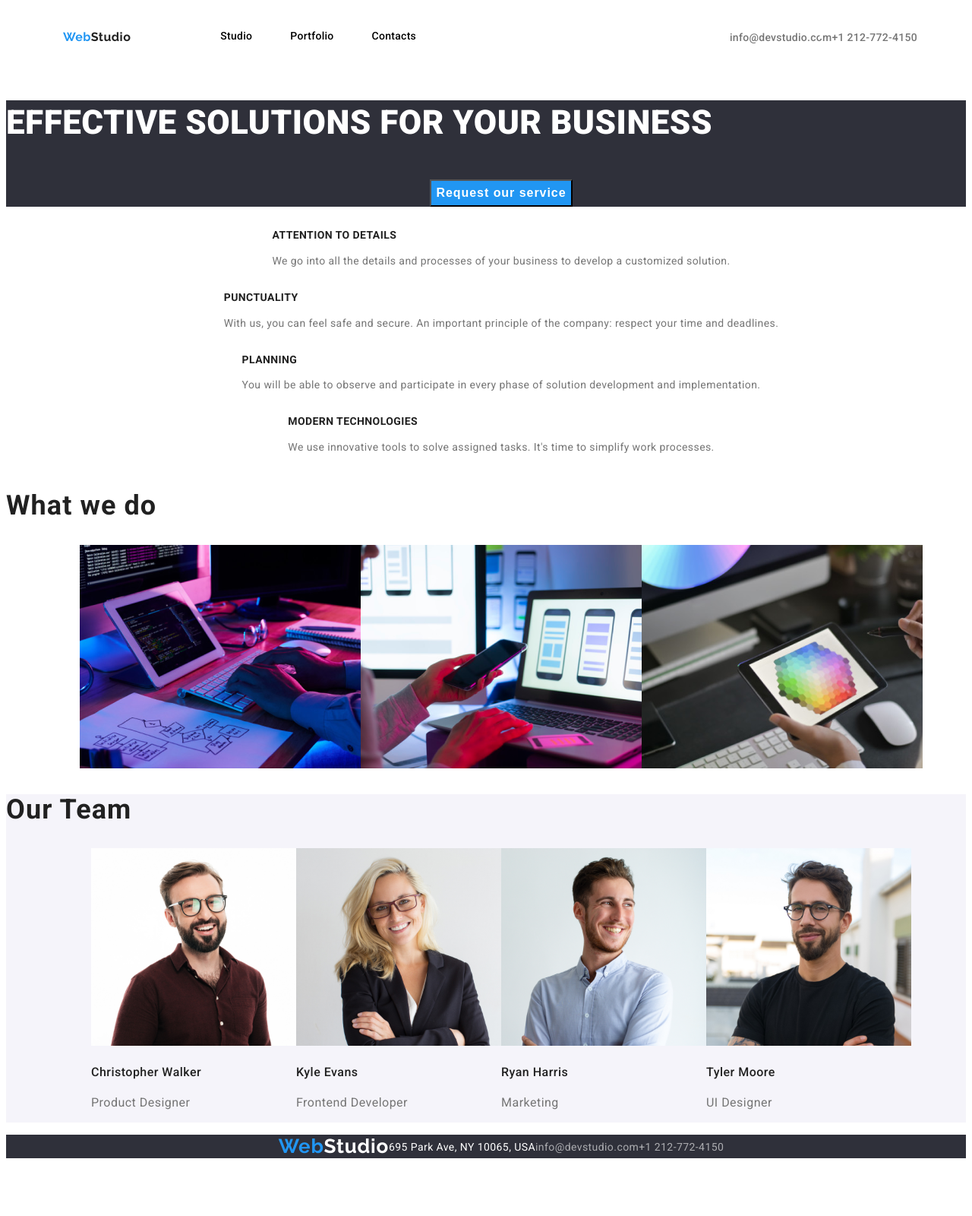
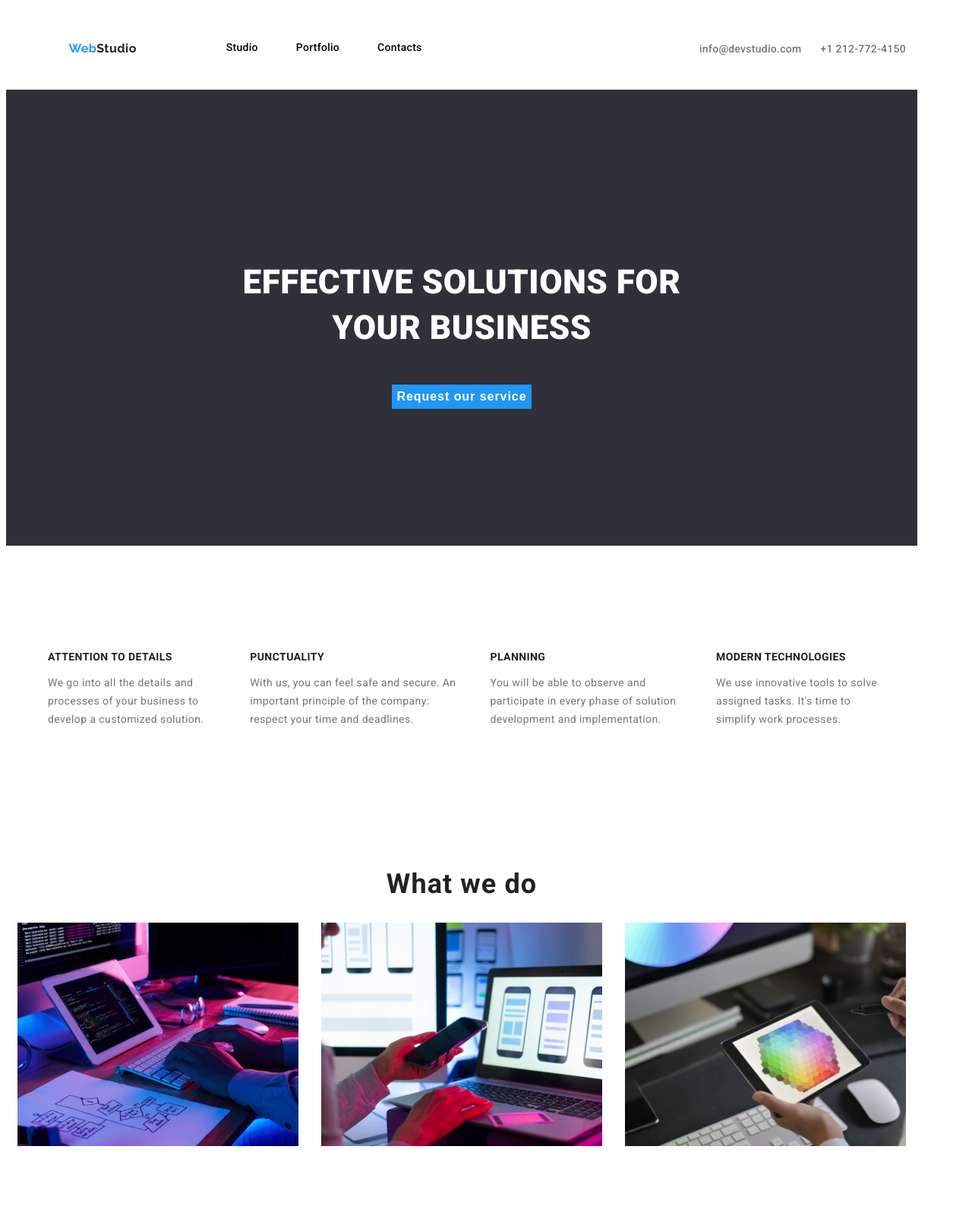
Before and after one commit to Rknrolla/goit-markup-hw-02, a plain HTML site: page index.html in a window 1280 px wide. Shown: the top 1600 px of the page at 76% size. Before the commit the page ends 1540 px from the top, so only its background shows below. Drawn offline with Linux system fonts and the light colour scheme.

Commit message:
used flex and styled html/portfolio content.

```diff
--- a/css/styles.css
+++ b/css/styles.css
@@ -17,6 +17,7 @@ body {
 
 .container {
   width: 1200px;
+  padding: 15px;
 }
 
 /* Header styiling */
@@ -36,19 +37,20 @@ body {
 
 .unstyled-list {
   list-style: none;
+}
+
+.header-nav-buttons {
+  width: 50%;
   flex-direction: row;
   justify-content: center;
   align-items: center;
   flex-wrap: wrap;
   display: flex;
 }
-.header-nav-buttons {
-  width: 50%;
-}
 
 .page-header {
   color: var(--white-color);
-  width: 1200px;
+  width: 100%;
   height: 80px;
   display: flex;
   flex-direction: row;
@@ -58,15 +60,13 @@ body {
   align-content: space-between;
 
 }
-.page-header:nth-child(5) {
-  margin-left: 300px;
-  margin-right: 25px;
-}
+
 
 .contacts-header {
   display: flex;
   justify-content: end;
   width: 50%;
+  list-style: none;
 }
 
 .link {
@@ -93,6 +93,11 @@ body {
 
 }
 
+.space-left {
+  padding-left: 200px;
+  padding-right: 25px;
+}
+
 .main-navigation-link:hover,
 .main-navigation-link:active,
 .main-navigation-link:focus {
@@ -106,15 +111,23 @@ body {
 
 /* NAV styling */
 
-.nav-content {
+.hero {
+  display: flex;
+  flex-direction: column;
+  justify-content: center;
+  align-items: center;
   background-color: var(--dark-background-color);
+  height: 600px;
 }
+
 .effective-solutions-title {
-  background-color: var(--dark-background-color);
+  text-align: center;
   color: var(--white-color);
   font-weight: 900;
   font-size: 44px;
   line-height: 1.36;
+  width: 696px;
+  height: 120px;
 }
 
 .request-service-button {
@@ -125,7 +138,23 @@ body {
   font-size: 16px;
   line-height: 1.87;
   letter-spacing: 0.06em;
+  border: 0;
 }
+
+.about-us-section {
+  padding-top: 94px;
+  padding-bottom: 94px;
+}
+
+.about-us {
+  display: flex;
+	justify-content: center;
+	align-items: center;
+}
+.about-us > li {
+  margin-right: 30px;
+}
+
 .about-us-title {
   color: #212121;
   font-weight: 700;
@@ -149,6 +178,20 @@ body {
   line-height: 1.16;
   letter-spacing: 0.03em;
   color: #212121;
+  text-align: center;
+}
+
+.what-we-do-section {
+  margin-bottom: 94px;
+}
+
+.what-we-do {
+  display: flex;
+  padding-inline-start: 0;
+}
+
+.what-we-do > li {
+  margin-right: 30px;
 }
 
 .team-section {
@@ -161,6 +204,16 @@ body {
   line-height: 1.16;
   letter-spacing: 0.03em;
   color: #212121;
+  text-align: center;
+}
+
+.team-members {
+  display: flex;
+  padding-inline-start: 0;
+}
+
+.team-members > li {
+  margin-right: 30px;
 }
 
 .names-team {
@@ -184,6 +237,18 @@ body {
 
 .footer-bg {
   background-color: var(--dark-background-color);
+  height: 251px;
+}
+
+.footer-content {
+  display: flex;
+  flex-direction: column;
+  justify-content: center;
+  height: 100%;
+}
+
+.logo-speish {
+  margin-bottom: 28px;
 }
 
 .logo-footer {
@@ -212,3 +277,32 @@ body {
   letter-spacing: 0.03em;
   color: rgba(255, 255, 255, 0.6);
 }
+
+/* !!!! PORTFOLIO !!!! */
+
+.button-list-portfolio {
+  display: flex;
+  justify-content: center;
+  gap: 8px;
+}
+
+.product-list {
+  display: flex;
+  flex-direction: row;
+  flex-wrap: wrap;
+  justify-content: center;
+  gap: 30px;
+  padding-inline-start:0;
+}
+
+.button-portfolio {
+  background-color: #F5F4FA;
+  color: #212121;
+  padding: 6px 22px;
+  border: none;
+}
+
+.button-portfolio:hover {
+  color: #f5f4fa;
+  background-color: #2196f3;
+}
--- a/index.html
+++ b/index.html
@@ -35,7 +35,7 @@
           <li>
             <a
               class="main-navigation-link link"
-              href="https://rknrolla.github.io/goit-markup-hw-01/"
+              href="portfolio.html"
               >Portfolio</a
             >
           </li>
@@ -49,7 +49,7 @@
         </ul>
         <ul class="contacts-header">
          <li>
-        <a class="contact-navigation-link link" href="mailto:info@devstudio.com"
+        <a class="contact-navigation-link space-left link" href="mailto:info@devstudio.com"
           >info@devstudio.com</a
         ></li>
         <li><a class="contact-navigation-link link" href="tel:+1 212-772-4150"
@@ -61,22 +61,21 @@
     </section>
     <!--Request button service section-->
     <nav>
-      <section class="nav-content">
+      <section>
+      <div class="container hero">
         <h1 class="effective-solutions-title">
           EFFECTIVE SOLUTIONS FOR YOUR BUSINESS
         </h1>
-        <ul class="unstyled-list">
-          <li>
             <button class="request-service-button link" type="button">
               Request our service
             </button>
-          </li>
-        </ul>
+      </div>
       </section>
     </nav>
     <!--Main content section-->
     <section class="about-us-section">
-      <ul class="unstyled-list">
+      <div class="container">
+      <ul class="unstyled-list about-us">
         <li>
           <h3 class="about-us-title">ATTENTION TO DETAILS</h3>
           <p class="about-us-content">
@@ -106,10 +105,12 @@
           </p>
         </li>
       </ul>
+    </div>
     </section>
-    <section>
+    <section class="what-we-do-section">
+      <div class="container">
       <h2 class="mid-heading">What we do</h2>
-      <ul class="unstyled-list">
+      <ul class="unstyled-list what-we-do">
         <li>
           <img
             src="images/box 1.png"
@@ -132,10 +133,12 @@
           />
         </li>
       </ul>
+    </div>
     </section>
     <section class="team-section">
+      <div class="container">
       <h2 class="team-title">Our Team</h2>
-      <ul class="unstyled-list">
+      <ul class="unstyled-list team-members">
         <li>
           <img
             src="images/team2.jpg"
@@ -173,14 +176,14 @@
           <p class="position-team">UI Designer</p>
         </li>
       </ul>
+    </div>
     </section>
   </div>
   </body>
   <!--Footer section-->
   <footer class="footer-bg">
-    <address>
-      <ul class="unstyled-list">
-        <li>
+      <ul class="unstyled-list footer-content">
+        <li class="logo-speish">
           <a class="logo-highlight link logo-footer" href="index.html"
             >Web<span class="studio">Studio</span></a
           >
@@ -201,6 +204,5 @@
           >
         </li>
       </ul>
-    </address>
   </footer>
 </html>
```
Also changed, not shown: portfolio.html (+20 -17 lines).
